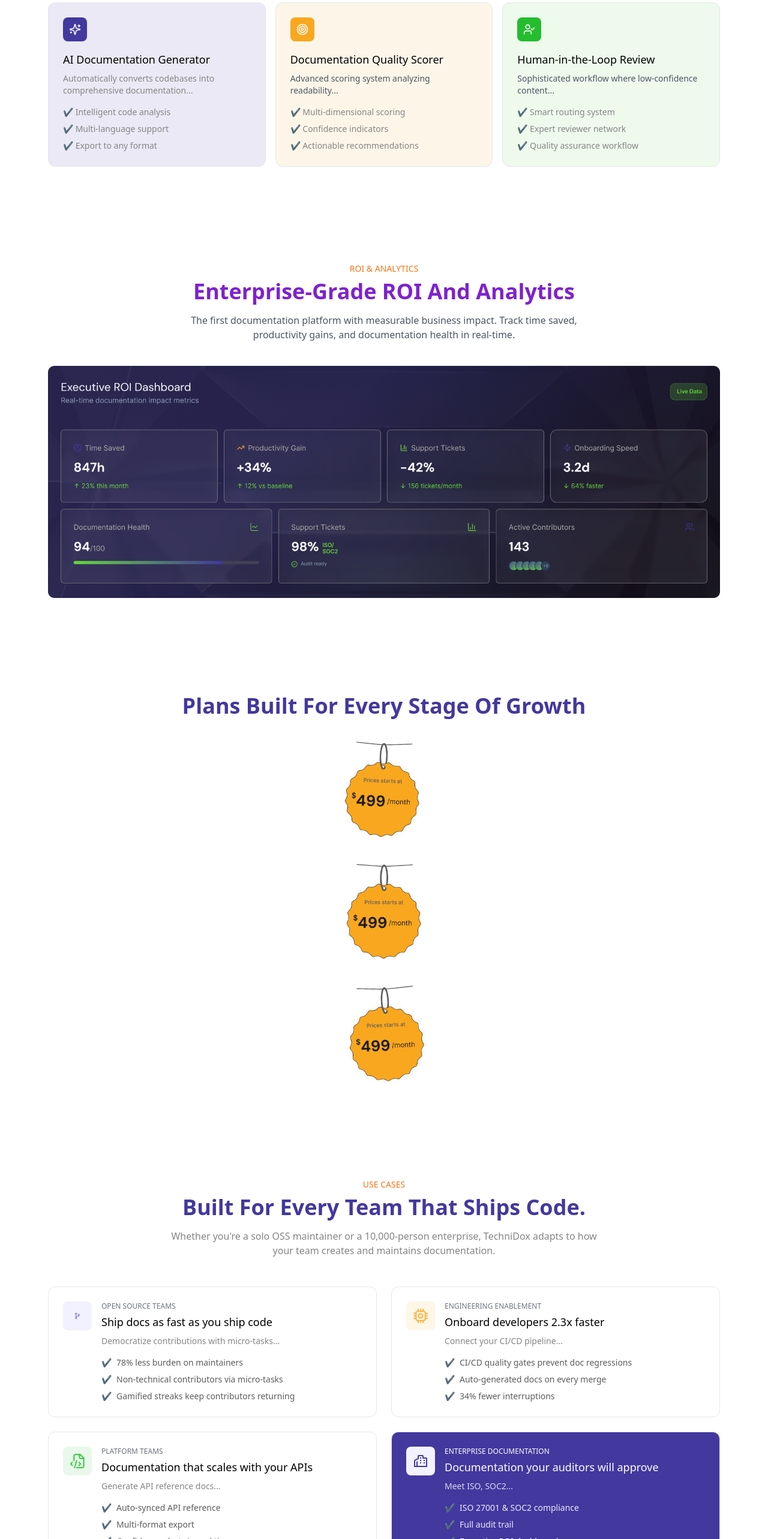
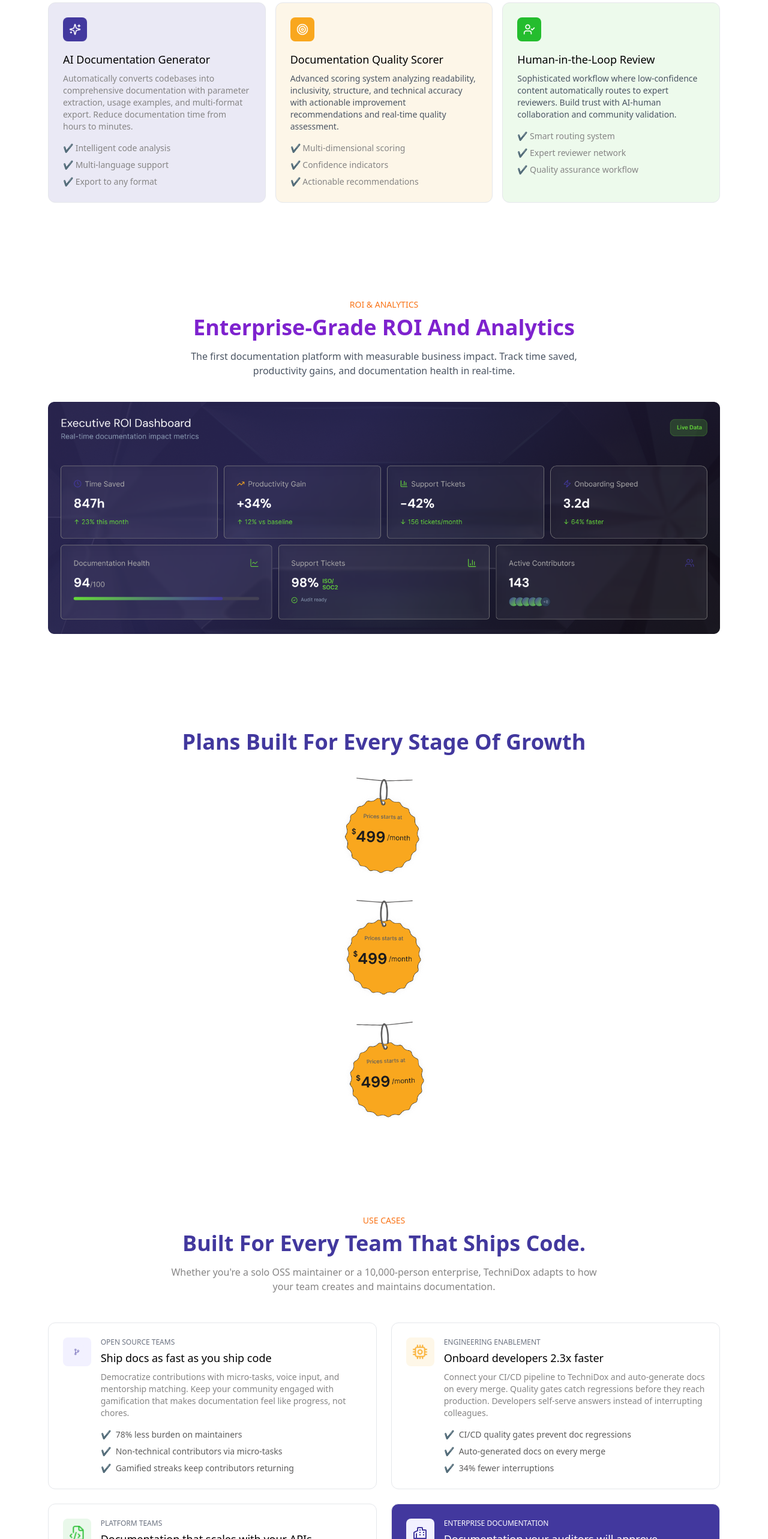
Before and after one commit to Ankit-singh-dot/technieDox, a Nuxt app: page / in a window 1280 px wide. Shown: the part 1060-3626 px from the top of the page at 60% size. Built offline with nearby package versions, Linux system fonts and the light colour scheme.

Commit message:
descript ion_complete

```diff
--- a/app/components/sections/FeatureSection.vue
+++ b/app/components/sections/FeatureSection.vue
@@ -32,7 +32,7 @@
           <h3 class="text-lg">AI Documentation Generator</h3>
 
           <p class="mt-2 text-sm text-[#868585]">
-            Automatically converts codebases into comprehensive documentation...
+            Automatically converts codebases into comprehensive documentation with parameter extraction, usage examples, and multi-format export. Reduce documentation time from hours to minutes.
           </p>
 
           <ul class="mt-4 space-y-2 text-sm text-[#868585]">
@@ -53,7 +53,7 @@
           <h3 class="text-lg">Documentation Quality Scorer</h3>
 
           <p class="mt-2 text-sm text-gray-600">
-            Advanced scoring system analyzing readability...
+            Advanced scoring system analyzing readability, inclusivity, structure, and technical accuracy with actionable improvement recommendations and real-time quality assessment.
           </p>
 
           <ul class="mt-4 space-y-2 text-sm text-[#868585]">
@@ -74,7 +74,7 @@
           <h3 class="text-lg">Human-in-the-Loop Review</h3>
 
           <p class="mt-2 text-sm text-gray-600">
-            Sophisticated workflow where low-confidence content...
+            Sophisticated workflow where low-confidence content automatically routes to expert reviewers. Build trust with AI-human collaboration and community validation.
           </p>
 
           <ul class="mt-4 space-y-2 text-sm text-[#868585]">
--- a/app/components/sections/UseCasesSection.vue
+++ b/app/components/sections/UseCasesSection.vue
@@ -21,7 +21,7 @@
       <UseCaseCard
         label="Open Source Teams"
         title="Ship docs as fast as you ship code"
-        description="Democratize contributions with micro-tasks..."
+        description="Democratize contributions with micro-tasks, voice input, and mentorship matching. Keep your community engaged with gamification that makes documentation feel like progress, not chores."
         :points="[
           '78% less burden on maintainers',
           'Non-technical contributors via micro-tasks',
@@ -35,7 +35,7 @@
       <UseCaseCard
         label="Engineering Enablement"
         title="Onboard developers 2.3x faster"
-        description="Connect your CI/CD pipeline..."
+        description="Connect your CI/CD pipeline to TechniDox and auto-generate docs on every merge. Quality gates catch regressions before they reach production. Developers self-serve answers instead of interrupting colleagues."
         :points="[
           'CI/CD quality gates prevent doc regressions',
           'Auto-generated docs on every merge',
@@ -49,7 +49,7 @@
       <UseCaseCard
         label="Platform Teams"
         title="Documentation that scales with your APIs"
-        description="Generate API reference docs..."
+        description="Generate API reference docs, SDK guides, and integration playbooks automatically from your codebase. Keep them in sync with confidence scoring that flags drift before your customers notice."
         :points="[
           'Auto-synced API reference',
           'Multi-format export',
@@ -63,7 +63,7 @@
       <UseCaseCard
         label="Enterprise Documentation"
         title="Documentation your auditors will approve"
-        description="Meet ISO, SOC2..."
+        description="Meet ISO, SOC2, and internal compliance requirements with automated audit trails, version control, and executive dashboards. Show documentation ROI to the C-suite with numbers that matter."
         :points="[
           'ISO 27001 & SOC2 compliance',
           'Full audit trail',
```
